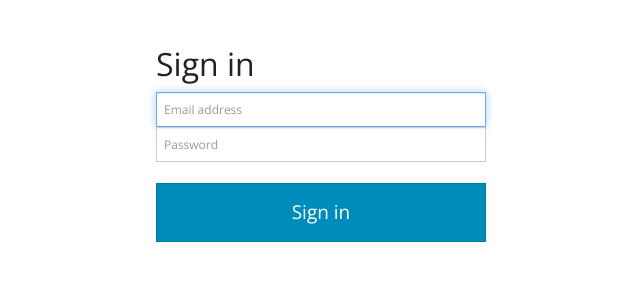
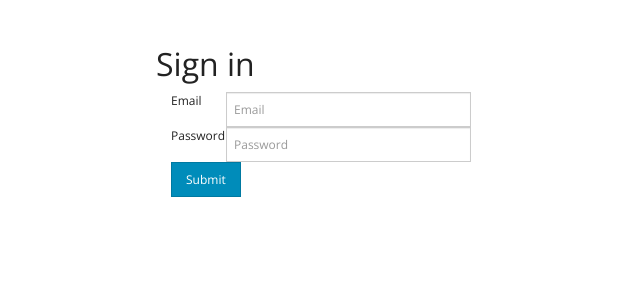
Before and after one commit to kwanggy/weather-by-me, a Python web app: template app/templates/signin.html in a window 1280 px wide. Shown: the part 45-345 px from the top of the page, without its empty margins (334-974 px from the left). Run offline with Jinja, Linux system fonts and the light colour scheme; the template is opened without the code that fills it, so the values that code supplies are empty; style sheets or scripts are compiled from the project's sources.

Commit message:
app/templates/signin.html
rollback

```diff
--- a/app/templates/signin.html
+++ b/app/templates/signin.html
@@ -1,5 +1,67 @@
-{% extends "layout.html" %}
-{% block body %}
+
+<!DOCTYPE html>
+<html lang="en">
+  <head>
+    <meta charset="utf-8">
+    <meta http-equiv="X-UA-Compatible" content="IE=edge">
+    <meta name="viewport" content="width=device-width, initial-scale=1.0">
+    <meta name="description" content="">
+    <meta name="author" content="">
+    <link rel="shortcut icon" href="/static/ico/favicon.png">
+
+    <title>Weather by me</title>
+
+    <!-- Bootstrap core CSS -->
+    <link href="/static/css/bootstrap.min.css" rel="stylesheet">
+    <link href="/static/css/style.less" rel="stylesheet/less" type="text/css">
+
+    <script src="/static/js/jquery-1.11.0.min.js"></script>
+    <script src="/static/js/bootstrap.min.js"></script>
+    <script src="/static/js/less-1.6.1.min.js"></script>
+
+    <!-- Just for debugging purposes. Don't actually copy this line! -->
+    <!--[if lt IE 9]><script src="../../docs-assets/js/ie8-responsive-file-warning.js"></script><![endif]-->
+
+    <!-- HTML5 shim and Respond.js IE8 support of HTML5 elements and media queries -->
+    <!--[if lt IE 9]>
+      <script src="https://oss.maxcdn.com/libs/html5shiv/3.7.0/html5shiv.js"></script>
+      <script src="https://oss.maxcdn.com/libs/respond.js/1.3.0/respond.min.js"></script>
+    <![endif]-->
+  </head>
+
+  <body>
+
+    <!-- Fixed navbar -->
+    <div class="navbar navbar-default navbar-fixed-top" role="navigation">
+      <div class="container">
+        <div class="navbar-header">
+          <button type="button" class="navbar-toggle" data-toggle="collapse" data-target=".navbar-collapse">
+            <span class="sr-only">Toggle navigation</span>
+            <span class="icon-bar"></span>
+            <span class="icon-bar"></span>
+            <span class="icon-bar"></span>
+          </button>
+          <a class="navbar-brand" href="/">Weather by me</a>
+        </div>
+        <div class="navbar-collapse collapse">
+          <ul class="nav navbar-nav">
+            <li><a href="/">Home</a></li>
+            <li><a href="/signin">Sign In</a></li>
+            <li><a href="/signup">Sign Up</a></li>
+            <li><a href="#about">About</a></li>
+          </ul>
+          <!--ul class="nav navbar-nav navbar-right">
+            <li><a href="../navbar/">Default</a></li>
+            <li><a href="../navbar-static-top/">Static top</a></li>
+            <li class="active"><a href="./">Fixed top</a></li>
+          </ul-->
+        </div><!--/.nav-collapse -->
+      </div>
+    </div>
+
+    <div class="container">
+      <!-- start contents -->
+
 <div class="container">
 
   <form class="form-signin" role="form" style="
@@ -7,11 +69,44 @@
     margin:0 auto;
 ">
         <h2 class="form-signin-heading">Sign in</h2>
-        <input type="email" class="form-control" placeholder="Email address" required="" autofocus="">
-        <input type="password" class="form-control" placeholder="Password" required="">
-        <br>
-        <button class="btn btn-lg btn-primary btn-block" type="submit">Sign in</button>
+
+        <div class="form-group">
+                    <label for="inputEmail" class="col-lg-2 control-label">Email</label>
+                    <div class="col-lg-10">
+                      <input type="text" class="form-control" id="inputEmail" placeholder="Email">
+                    </div>
+                  </div>
+
+                  <div class="form-group">
+                    <label for="inputPassword" class="col-lg-2 control-label">Password</label>
+                    <div class="col-lg-10">
+                      <input type="password" class="form-control" id="inputPassword" placeholder="Password">
+                    </div>
+                  </div>
+
+
+                  <div class="form-group">
+                  <div class="col-lg-6">
+                    <button type="submit" class="btn btn-primary">Submit</button>
+
+
+                  </div>
+                </div>
+
+
+
+
+
   </form>
 
 </div> <!-- /container -->
-{% endblock %}
+
+      <!-- end contents -->
+    </div> <!-- /container -->
+
+
+    <!-- Bootstrap core JavaScript
+    ================================================== -->
+    <!-- Placed at the end of the document so the pages load faster -->
+  </body>
+</html>
```
